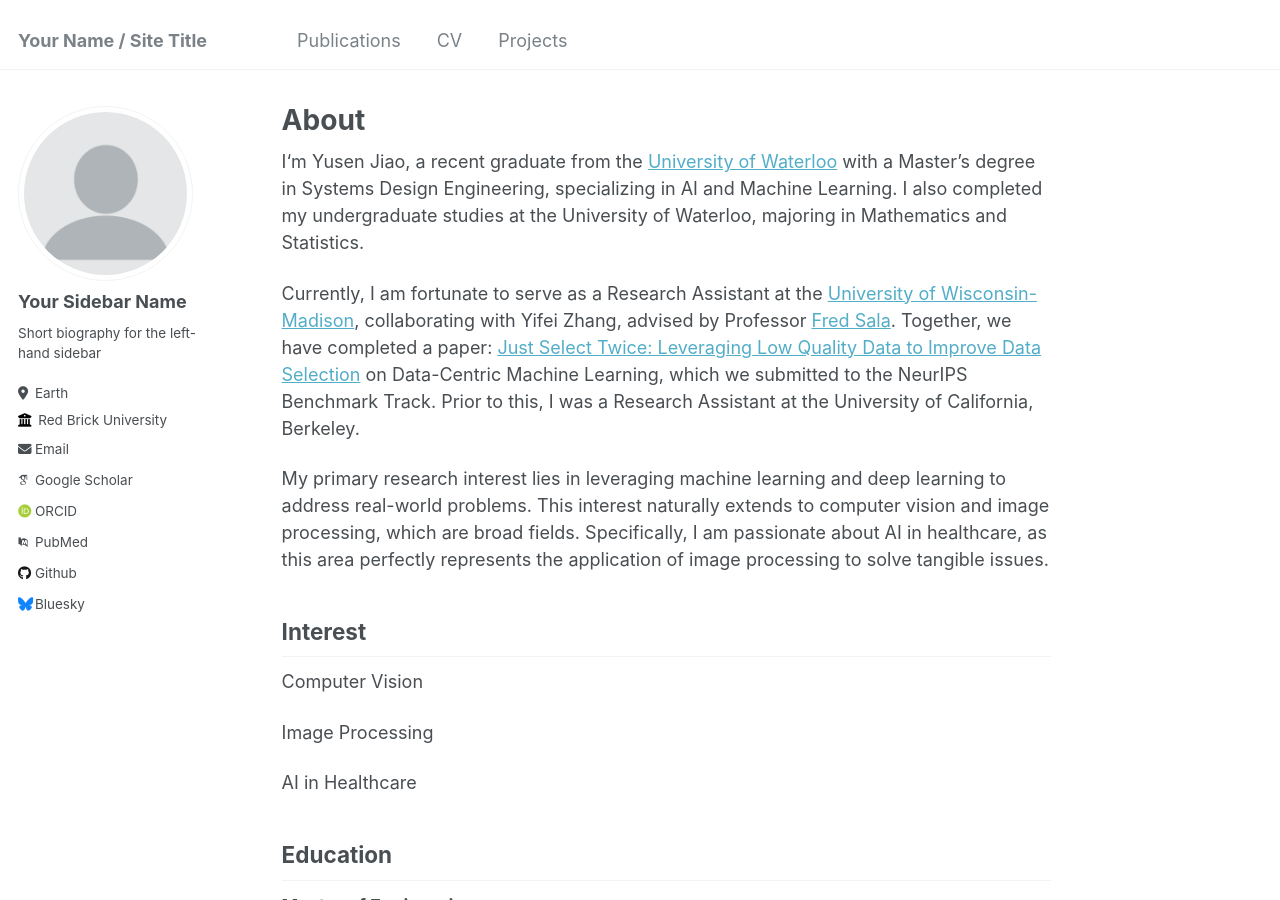
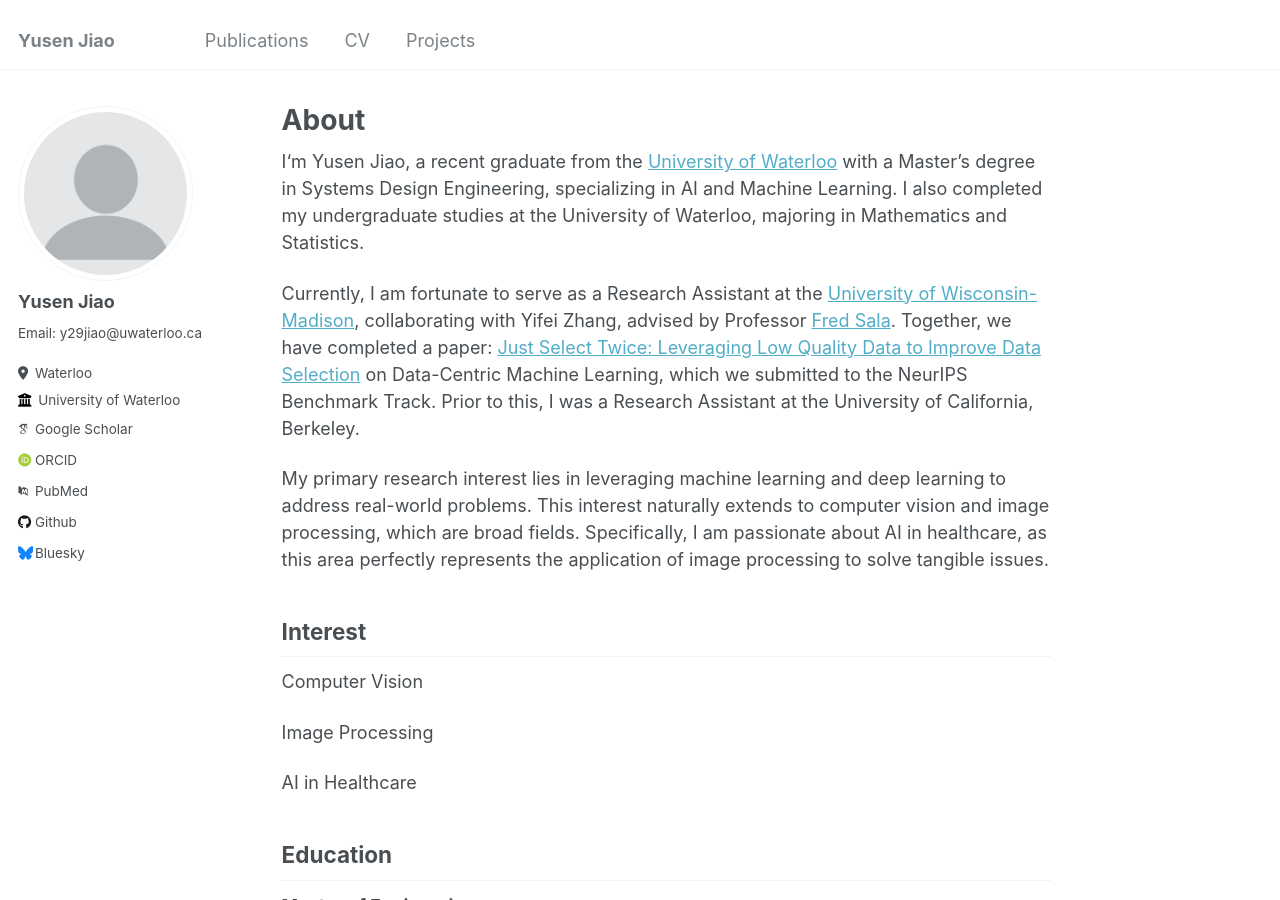
Before and after one commit to y29jiao/Yusen-Jiao.github.io, a Jekyll site: the page built from _pages/about.md, in a window 1280 px wide and 900 px high. Built offline with Jekyll 4.4.1, drawn with Linux system fonts in a browser that asks for light colours; some web fonts are replaced.

Commit message:
Update _config.yml

```diff
--- a/_config.yml
+++ b/_config.yml
@@ -8,13 +8,12 @@
 
 # Basic Site Settings
 locale                   : "en-US"
-title                    : "Your Name / Site Title"
+title                    : "Yusen Jiao"
 title_separator          : "-"
 name                     : &name "Your Name"
 description              : &description "personal description"
-url                      : https://academicpages.github.io # the base hostname & protocol for your site e.g. "https://mmistakes.github.io"
+url                      : https://y29jiao.github.io/Yusen-Jiao.github.io/
 baseurl                  : "" # the subpath of your site, e.g. "/blog"
-repository               : "academicpages/academicpages.github.io"
 
 # Site Author - The following control what appear as part of the author content on the side bar.
 #               If a field is blank the icon and link will not appear, otherwise it will be shown.
@@ -22,13 +21,11 @@ repository               : "academicpages/academicpages.github.io"
 author:
   # Biographic information
   avatar           : "profile.png"
-  name             : "Your Sidebar Name"
+  name             : "Yusen Jiao"
   pronouns         : # example: "she/her"
-  bio              : "Short biography for the left-hand sidebar"
-  location         : "Earth"
-  employer         : "Red Brick University"
-  uri              : # URL
-  email            : "none@example.org"
+  bio              : "Email: y29jiao@uwaterloo.ca"
+  location         : "Waterloo"
+  employer         : "University of Waterloo"
 
   # Academic websites
   arxiv            : # URL - Update with the correct link to your profile
@@ -40,12 +37,7 @@ author:
   researchgate     : # URL
 
   # Repositories and software development
-  bitbucket        : # Username - Update with your username on the site
-  codepen          : # Username
-  dribbble         : # Username
-  github           : "academicpages"
-  kaggle           : # Username
-  stackoverflow    : # User number or user number and name (i.e., use "1" or "1/jeff-atwood")
+  github           : https://github.com/y29jiao
 
   # Social media
   bluesky          : "bsky.app" # Replace this with you Bluesky username
```
